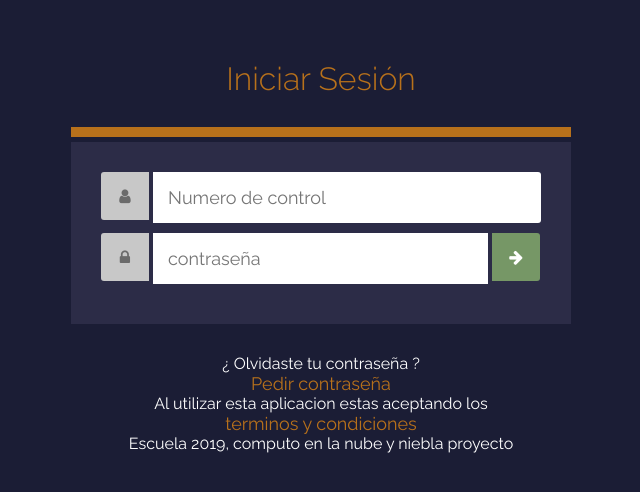
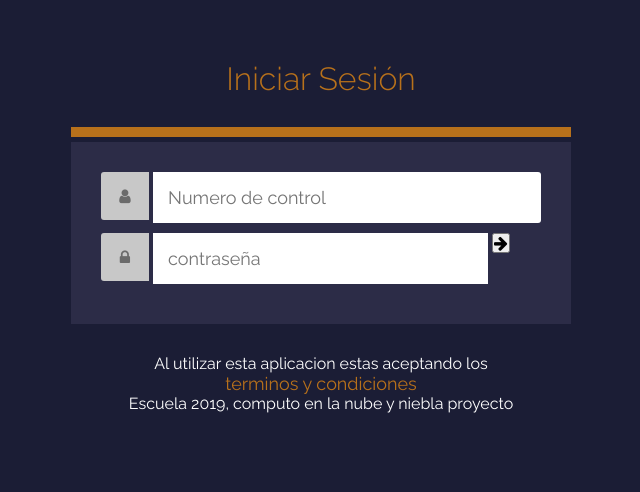
Before and after one commit to IngCampos/Escuela_PHP_JQuery, a PHP site: page /login.php in a window 1280 px wide. Shown: the top 492 px of the page, without its empty margins (319-959 px from the left). Run offline with PHP 8.4, Linux system fonts and the light colour scheme; some libraries are stand-ins or nearby versions.

Commit message:
Avances
Eliminacion de parte olvido de contraseña.
Registro de las sesiones finalizadas, ayuda de Judith.
Sanacion de codigo, en su mayoria Get.
Mejores mensajes de error en el login.
Eliminacion de Form resubmission, no se permite el reenvio de Peticiones POST.
Mejora en el formulario de inicio, el require funciona, y estos se desactivan cuando el numero de intentos ha sido excedido.

```diff
--- a/control.php
+++ b/control.php
@@ -9,7 +9,7 @@ if (isset($_SESSION['usuario'])) {
 	$statement = $conexion->prepare('SELECT clases.id, materias.nombre, materias.descripcion, materias.grado, clases.hora FROM clases INNER JOIN materias ON clases.Id_materia=materias.Id WHERE clases.Id_maestro = :Id_maestro and materias.Id = :Id_clase');
 	$statement->execute(array(
 		':Id_maestro' => $_SESSION['usuario']['0'],
-		':Id_clase' => $_GET['id_clase']
+		':Id_clase' => filter_var(strtolower($_GET['id_clase']), FILTER_SANITIZE_STRING),
 	));
 	$usuariocorrespondiente = $statement->fetch();
 	$nuevosdatos = true; //variable que determinara si los datos ya se han registrado o no
@@ -22,7 +22,7 @@ if (isset($_SESSION['usuario'])) {
 		}
 		$statement = $conexion->prepare('SELECT * FROM asistencias WHERE Id_clase = :Id_clase and Fecha = :Fecha');
 		$statement->execute(array(
-			':Id_clase' => $_GET['id_clase'],
+			':Id_clase' => filter_var(strtolower($_GET['id_clase']), FILTER_SANITIZE_STRING),
 			':Fecha' => $_POST["date"]
 		));
 		$fechanorepetida = $statement->fetch();
@@ -37,7 +37,7 @@ if (isset($_SESSION['usuario'])) {
 			$conexion = new PDO('mysql:host=localhost;dbname=escuela_bd', 'root', '');
 			$statement = $conexion->prepare('INSERT INTO asistencias(Id, Id_clase, Id_alumno, Fecha, Id_tipo_asistencia) VALUES(NULL , :Id_clase, :Id_alumno, :Fecha, :Id_tipo_asistencia)');
 			$statement->execute(array(
-			"Id_clase" => $_GET['id_clase'],
+			"Id_clase" => filter_var(strtolower($_GET['id_clase']), FILTER_SANITIZE_STRING),
 			':Id_alumno' => $id,
 			':Fecha' => $fecha,
 			":Id_tipo_asistencia" => $asistencia));
--- a/css/estilos.css
+++ b/css/estilos.css
@@ -108,26 +108,6 @@ a:hover {
 	margin-bottom: 10px;
 }
 
-.formulario .submit-btn {
-	padding: 15px;
-	text-align: center;
-	width: 48px;
-	max-height: 48px
-	font-size: 18px;
-	line-height: 18px;
-	background: #679863;
-	display: inline-block;
-	color:#fff;
-	background: #769766;
-	cursor: pointer;
-
-	-webkit-border-radius: 0 3px 3px 0;
-	-moz-border-radius: 0 3px 3px 0;
-	-ms-border-radius: 0 3px 3px 0;
-	-o-border-radius: 0 3px 3px 0;
-	border-radius: 0 3px 3px 0;
-}
-
 .texto-registrate {
 	text-align: center;
 }
--- a/login.php
+++ b/login.php
@@ -9,7 +9,7 @@ if (isset($_SESSION['usuario'])) {
 
 // Comprobamos si ya han sido enviado los datos
 if ($_SERVER['REQUEST_METHOD'] == 'POST') {
-	$Id = $_POST['id'];
+	$Id = filter_var(strtolower($_POST['id']), FILTER_SANITIZE_STRING);
 	$Contraseña = hash('sha512', 'escuela_bd' . $_POST['contraseña']);
 	$Tiempo_tolerancia = 2;// dado en minutos, en caso de que el usuario se logea mal 5 veces en el mismo dispositivo
 	$Intentos_tolerancia = 5; // intentos qe se le permitira un logeo mal en el tiempo pasado
@@ -25,7 +25,6 @@ if ($_SERVER['REQUEST_METHOD'] == 'POST') {
 		':Request_time'=> $_SERVER["REQUEST_TIME"] - ($Tiempo_tolerancia*60)
 	));
 	$numero_intentos = $intentos->fetch();
-	echo $numero_intentos["COUNT(*)"];
 	if($numero_intentos["COUNT(*)"]<$Intentos_tolerancia){
 		$statement = $conexion->prepare('SELECT * FROM usuarios INNER JOIN tipo_usuario ON usuarios.Id_tipo_usuario=tipo_usuario.Id WHERE usuarios.Id = :Id AND usuarios.Pass = :Pass');
 		$statement->execute(array(
@@ -50,7 +49,7 @@ if ($_SERVER['REQUEST_METHOD'] == 'POST') {
 				':Id_usuario' => $Id,
 				':Dispositivo' => $_SERVER["HTTP_USER_AGENT"]
 			));
-			$errores = '<li>Datos incorrectos</li>';
+			$errores = '<li>Datos incorrectos</li><li>En caso de olvido de contraseña, contactar al departamento de sistemas.</li>';
 		}
 	}
 	else{
@@ -59,7 +58,8 @@ if ($_SERVER['REQUEST_METHOD'] == 'POST') {
 			':Id_usuario' => $Id,
 			':Dispositivo' => $_SERVER["HTTP_USER_AGENT"]
 		));
-		$errores = '<li>El limite de tiempo a excedido, espere un momento por favor</li>';
+		$bloqueo_inputs =true;
+		$errores = '<li>El limite de intentos a excedido, espere un momento por favor, y refresque la pagina</li><li>En caso de olvido de contraseña, contactar al departamento de sistemas.</li>';
 	}
 }
 
--- a/views/contenido_administrador.view.php
+++ b/views/contenido_administrador.view.php
@@ -22,4 +22,4 @@ while($usuarios!=null){
     echo "<tr><td>".$usuarios["Id"]."</td><td>".$usuarios["Nombres"]."</td><td>".$usuarios["Apellidos"]."</td><td>".$usuarios["Grado"]."</td><td>fallidos: ".$numero_intentos["COUNT(*)"]."</td><td>".substr($usuarios["Pass"],-15)."</td></tr>";
     $usuarios = $statement->fetch();
 }
-echo "</table><a href='libros.php'>Agregar libro</a>";
+echo "</table><a href='libros/agregarlibro.php'>Agregar libro</a><br><a href='libros/libros.php'>Ver libros</a>";
--- a/views/footer.php
+++ b/views/footer.php
@@ -1,3 +1,9 @@
 <footer>
 <center>Escuela 2019, computo en la nube y niebla proyecto</center>
+<script>
+	// este codigo elimina el form resubmission, al recargar la pagina no envie otras vez los datos por post
+    if ( window.history.replaceState ) {
+        window.history.replaceState( null, null, window.location.href );
+    }
+</script>
 </footer>
--- a/views/login.view.php
+++ b/views/login.view.php
@@ -9,12 +9,12 @@ require 'header.php';
 
 		<form class="formulario" name="login" action="<?php echo htmlspecialchars($_SERVER['PHP_SELF']); ?>" method="POST">
 			<div class="form-group">
-				<i class="icono izquierda fa fa-user"></i><input class="usuario" type="number" name="id" placeholder="Numero de control">
+				<i class="icono izquierda fa fa-user"></i><input class="usuario" type="number" name="id" placeholder="Numero de control" required <?php if(isset($bloqueo_inputs))echo "disabled";?>>
 			</div>
 
 			<div class="form-group">
-				<i class="icono izquierda fa fa-lock"></i><input class="password_btn" type="password" name="contraseña" placeholder="contraseña">
-				<i class="submit-btn fa fa-arrow-right" onclick="login.submit()"></i>
+				<i class="icono izquierda fa fa-lock"></i><input class="password_btn" type="password" name="contraseña" placeholder="contraseña" required <?php if(isset($bloqueo_inputs))echo "disabled";?>>
+				<button  type="submit" class="submit-btn fa fa-arrow-right" <?php if(isset($bloqueo_inputs))echo "disabled";?>></button>
 			</div>
 
 			<!-- Comprobamos si la variable errores esta seteada, si es asi mostramos los errores -->
@@ -26,11 +26,6 @@ require 'header.php';
 				</div>
 			<?php endif; ?>
 		</form>
-
-		<p class="texto-registrate">
-			¿ Olvidaste tu contraseña ?
-			<a href="olvido_contraseña.php">Pedir contraseña</a>
-		</p>
 		<p class="texto-registrate">
 			Al utilizar esta aplicacion estas aceptando los
 			<a href="terminosycondiciones.view.php">terminos y condiciones</a>
```
Also changed, not shown: cerrar.php (+9 -1 lines), olvido_contraseña.php (deleted, +0 -82 lines), views/olvido_contraseña.view.php (deleted, +0 -45 lines).
